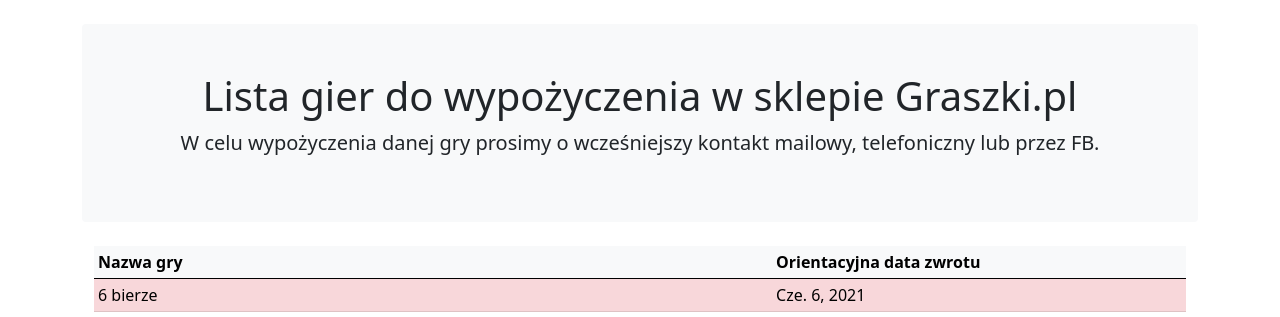
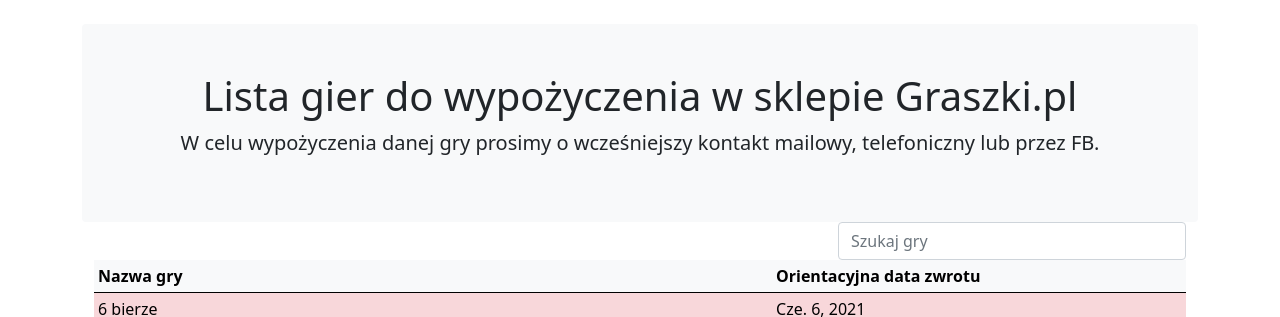
Before and after one commit to jzloty/wypozyczalnia-sklepu, a Django app: page / in a window 1280 px wide. Shown: the part 56-373 px from the top of the page. Run offline with Django 3.2, Linux system fonts and the light colour scheme; data comes from the database, SQL or seed files in the repository; some libraries are stand-ins or nearby versions.

Commit message:
Dodanie inputa szukajki

```diff
--- a/wypozyczalnia/gry/templates/gry/index.html
+++ b/wypozyczalnia/gry/templates/gry/index.html
@@ -51,7 +51,15 @@
 			<p class="lead">W celu wypożyczenia danej gry prosimy o wcześniejszy kontakt mailowy, telefoniczny lub przez FB.</p>
 			<!--<a class="btn btn-lg btn-primary" href="/docs/5.0/components/navbar/" role="button">View navbar docs &raquo;</a>-->
 		</div>
-        <br />
+        <div class="container">
+            <div class="row justify-content-end">
+
+                    <div class="form-group col-4">
+                        <input type="text" class="form-control" placeholder="Szukaj gry">
+                    </div>
+            </div>
+        </div>
+
         <div class="container">
             <table class="table table-sm table-hover">
                 <thead class="table-light">
```
